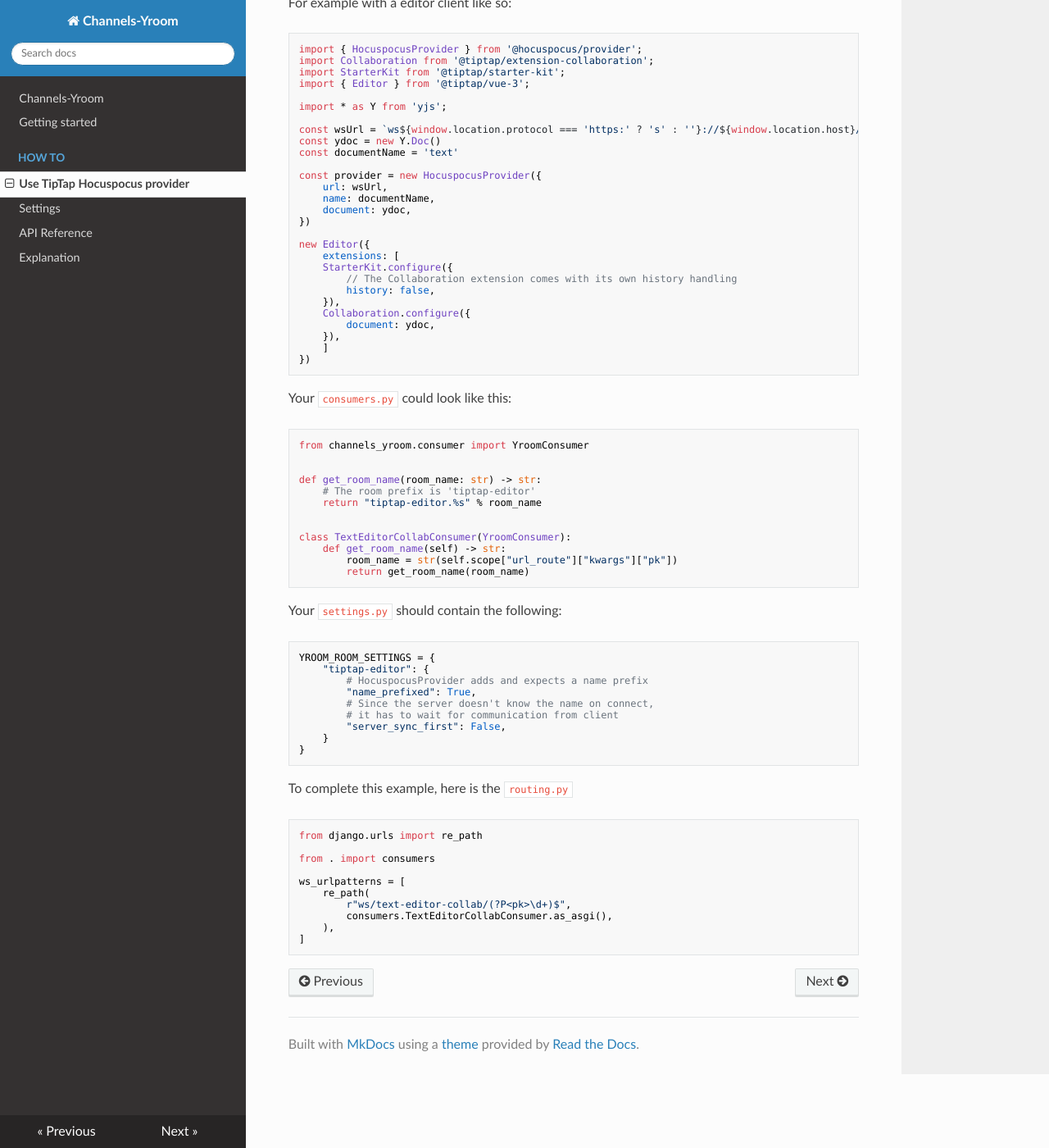
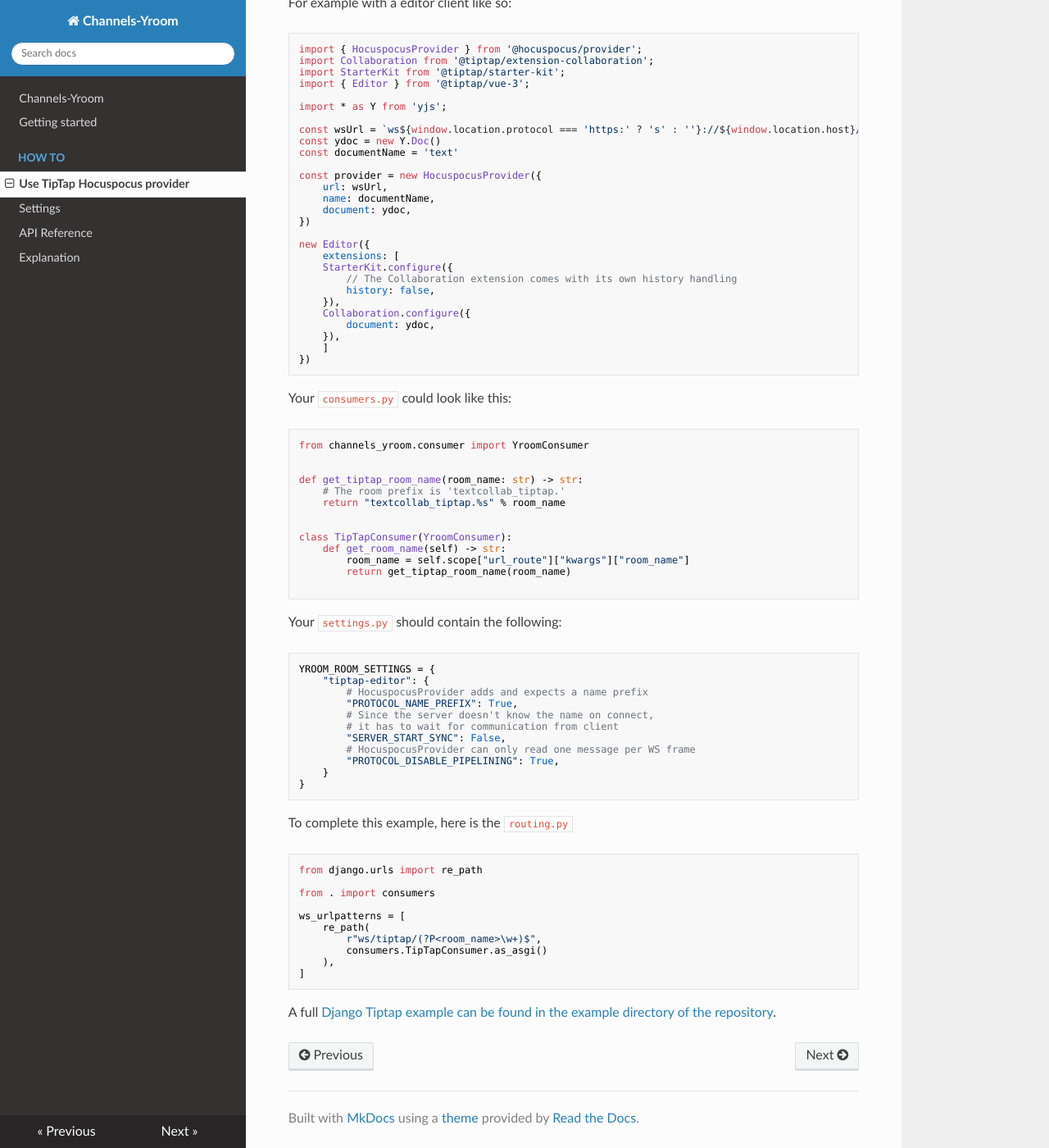
Before and after one commit to stefanw/channels-yroom, an MkDocs documentation site: the page built from docs/howto/tiptap.md, in a window 1280 px wide and 1400 px high, scrolled down 265 px. Shown: the whole window at 82% size. Built offline with MkDocs 1.6.1, drawn with Linux system fonts in a browser that asks for light colours; nearby versions of some CDN libraries.

Commit message:
Improve tiptap how to

````diff
--- a/docs/howto/tiptap.md
+++ b/docs/howto/tiptap.md
@@ -13,7 +13,7 @@
 
 import * as Y from 'yjs';
 
-const wsUrl = `ws${window.location.protocol === 'https:' ? 's' : ''}://${window.location.host}/ws/text-editor-collab/1`
+const wsUrl = `ws${window.location.protocol === 'https:' ? 's' : ''}://${window.location.host}/ws/tiptap/test`
 const ydoc = new Y.Doc()
 const documentName = 'text'
 
@@ -42,15 +42,16 @@
 from channels_yroom.consumer import YroomConsumer
 
 
-def get_room_name(room_name: str) -> str:
-    # The room prefix is 'tiptap-editor'
-    return "tiptap-editor.%s" % room_name
+def get_tiptap_room_name(room_name: str) -> str:
+    # The room prefix is 'textcollab_tiptap.'
+    return "textcollab_tiptap.%s" % room_name
 
 
-class TextEditorCollabConsumer(YroomConsumer):
+class TipTapConsumer(YroomConsumer):
     def get_room_name(self) -> str:
-        room_name = str(self.scope["url_route"]["kwargs"]["pk"])
-        return get_room_name(room_name)
+        room_name = self.scope["url_route"]["kwargs"]["room_name"]
+        return get_tiptap_room_name(room_name)
+
 ```
 
 Your `settings.py` should contain the following:
@@ -59,10 +60,12 @@
 YROOM_ROOM_SETTINGS = {
     "tiptap-editor": {
         # HocuspocusProvider adds and expects a name prefix
-        "name_prefixed": True,
+        "PROTOCOL_NAME_PREFIX": True,
         # Since the server doesn't know the name on connect,
         # it has to wait for communication from client
-        "server_sync_first": False,
+        "SERVER_START_SYNC": False,
+        # HocuspocusProvider can only read one message per WS frame
+        "PROTOCOL_DISABLE_PIPELINING": True,
     }
 }
 ```
@@ -76,8 +79,10 @@
 
 ws_urlpatterns = [
     re_path(
-        r"ws/text-editor-collab/(?P<pk>\d+)$",
-        consumers.TextEditorCollabConsumer.as_asgi(),
+        r"ws/tiptap/(?P<room_name>\w+)$",
+        consumers.TipTapConsumer.as_asgi()
     ),
 ]
 ```
+
+A full [Django Tiptap example can be found in the example directory of the repository](https://github.com/stefanw/channels-yroom/tree/main/example).
````
